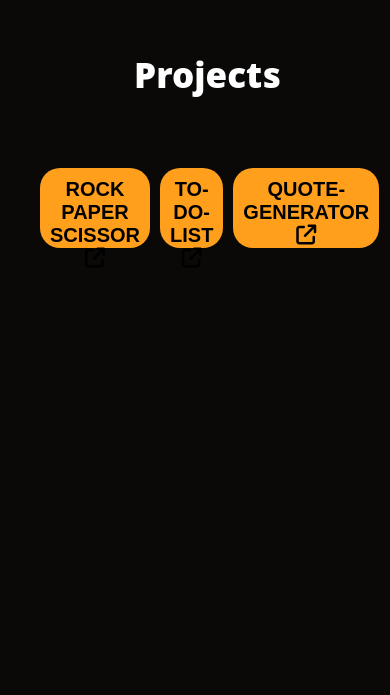
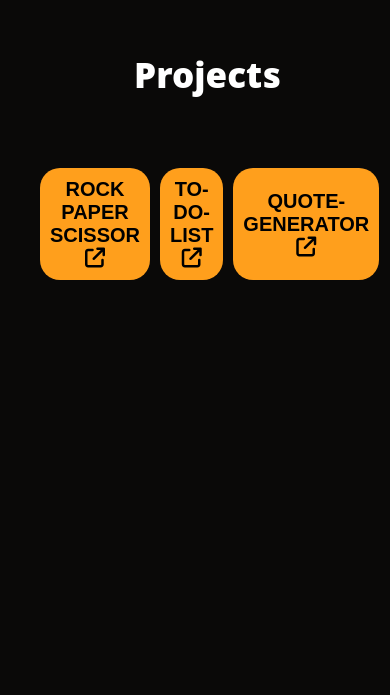
Before and after one commit to DEV1767/My-Portfoliyo, a plain HTML site: page index.html in a window 390 px wide. Shown: the part 2908-3603 px from the top of the page. Drawn offline with Linux system fonts and the light colour scheme; a web font is replaced by a local one.

Commit message:
Update media.css

```diff
--- a/media.css
+++ b/media.css
@@ -193,7 +193,7 @@
     margin-top: 10px;
   }
   #netflix{
-    height: 80px;
+    height: auto;
     width: auto;
     padding: 10px;
     font-size: 20px;
@@ -207,7 +207,7 @@
     box-shadow: none;
 }
 #rock{
-    height: 80px;
+    height: auto;
     width: auto;
     padding: 10px;
     font-size: 20px;
@@ -220,7 +220,7 @@
     outline: none;
     box-shadow: none;}
    #quote{
-    height: 80px;
+    height: auto;
     width: auto;
     padding: 10px;
     font-size: 20px;
```
